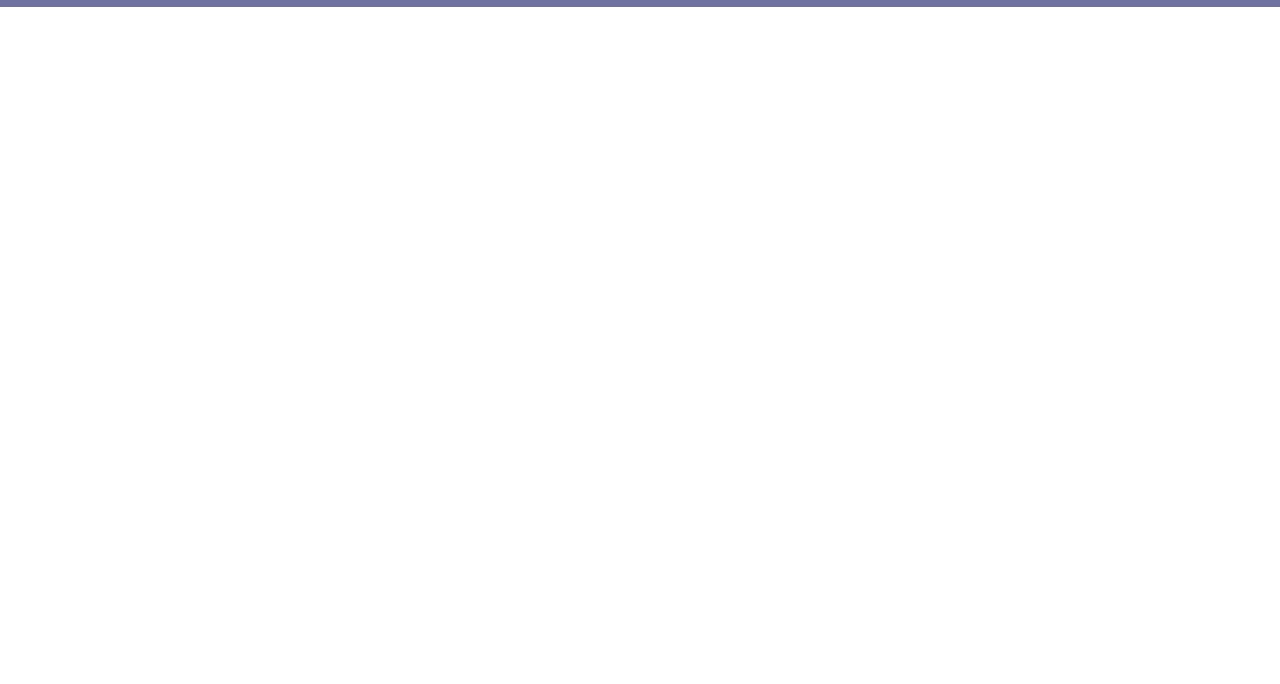
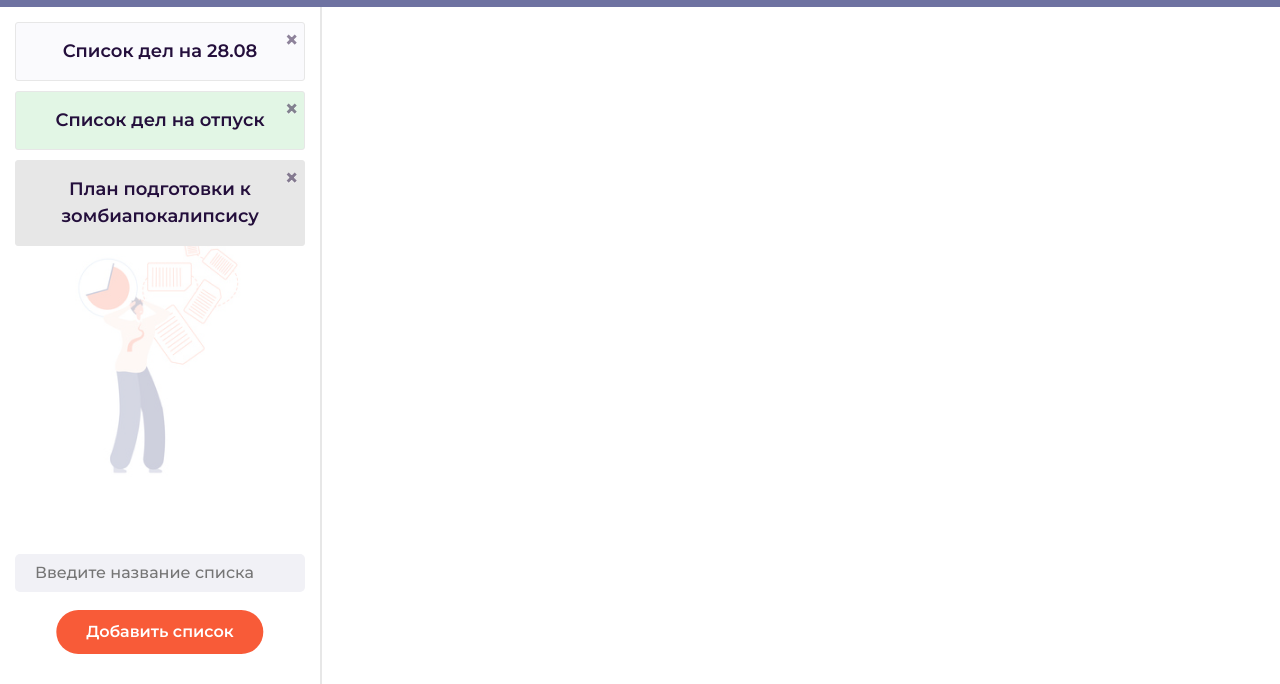
Before and after one commit to alyonaStartseva77/JUSTDOit, a website: page src/main.html in a window 1280 px wide. Shown: the part 116-800 px from the top of the page. Drawn offline with nearby package versions, Linux system fonts and the light colour scheme; files whose address does not match are found by name.

Commit message:
Added layout for to-do lists Left part of the layout is completely done: added display of to-do lists and creation

```diff
--- a/src/main.html
+++ b/src/main.html
@@ -17,7 +17,7 @@
 </head>
 <body>
 
-   <div class="container-fluid">
+   <div class="main container-fluid">
 
        <header class="row justify-content-between align-items-center">
            <div class="header__sort col-lg-3">
@@ -42,12 +42,43 @@
        <main class="todo row">
 
            <div class="todo__lists col-lg-3">
-
+             <div class="lists">
+                 <a type="button" class="lists__item empty">
+                     <span class="item__title unselectable">Список дел на 28.08</span>
+                     <object>
+                         <a type="button" class="close unselectable" aria-label="Close">
+                             <span aria-hidden="true">&times;</span>
+                         </a>
+                     </object>
+                 </a>
+                 <a type="button" class="lists__item done">
+                     <span class="item__title unselectable">Список дел на отпуск</span>
+                     <object>
+                         <a type="button" class="close unselectable" aria-label="Close">
+                             <span aria-hidden="true">&times;</span>
+                         </a>
+                     </object>
+                 </a>
+                 <a type="button" class="lists__item process">
+                     <span class="item__title unselectable">План подготовки к зомбиапокалипсису</span>
+                     <object>
+                         <a type="button" class="close unselectable" aria-label="Close">
+                             <span aria-hidden="true">&times;</span>
+                         </a>
+                     </object>
+                 </a>
+             </div>
+             <div class="create-list">
+                 <label class="list__title">
+                     <input class="titles-input" type="text" placeholder="Введите название списка">
+                 </label>
+                 <a class="add-list add-btn" href="#" type="button">Добавить список</a>
+             </div>
            </div>
 
-           <div class="todo__tasks col-lg-9">
+           <div class="vertical-line"></div>
 
-           </div>
+           <div class="todo__tasks col-lg-9"></div>
 
        </main>
 
--- a/src/sass/main.sass
+++ b/src/sass/main.sass
@@ -1,20 +1,65 @@
 //Colors
 $purple: #6E72A1
-$lightPurple: #8C8FB5
+$mediumPurple: #8C8FB5
+$preMediumPurple: #F1F1F6
+$lightPurple: #FAFAFD
 $darkBlue: #240F3C
 $orange: #F85B38
+$darkOrange: #CF482A
 $white: #fff
+$green: #E2F6E5
+$darkGreen: #BCE0C2
+$grey: #E7E7E7
+$darkGrey: #CCCCCC
+$lightGrey: #FAFAFD
 
 //Font-weight fonts
 $bold: 700
 $semiBold: 600
 $medium: 500
 
+.unselectable
+  -moz-user-select: none /* Mozilla Firefox */
+  -ms-user-select: none /* Internet Explorer (не поддерживается) */
+  -o-user-select: none /* Opera Presto (не поддерживается) */
+  -webkit-user-select: none /* Google Chrome, Opera Next, Safari */
+
+.add-btn
+  padding: 10px 30px
+  font-size: 16px
+  color: $white
+  background-color: $orange
+  border: 0
+  border-radius: 30px
+  &:active,
+  &:hover
+    text-decoration: none
+    color: $white
+    background-color: $darkOrange
+
+.titles-input
+  width: 100%
+  padding: 7px 20px
+  font-size: 16px
+  color: $mediumPurple
+  background-color: $preMediumPurple
+  border-radius: 5px
+  border: 0
+  outline: none
+
+html, body
+  height: 100%
+
 body
   font-family: 'Montserrat', sans-serif
   font-size: 18px
   font-weight: $semiBold
   color: $darkBlue
+
+.main
+  height: 100%
+  display: flex
+  flex-direction: column
 
 header
   padding: 10px 0
@@ -30,7 +75,7 @@ header
       font-weight: $medium
       font-size: 15px
       color: $white
-      background-color: $lightPurple
+      background-color: $mediumPurple
       border: 0
       border-radius: 4px
       outline: none
@@ -38,3 +83,66 @@ header
     option
       color: $darkBlue
       background-color: $white
+
+.todo
+  flex-grow: 1
+
+.todo__lists
+  height: 100%
+  display: flex
+  flex-direction: column
+  padding-top: 15px
+  background: url(".././img/main-page/list.png") no-repeat center
+
+  .lists
+    flex: 1 0 auto
+
+  .lists__item
+    position: relative
+    width: 100%
+    padding: 15px 0
+    margin-bottom: 10px
+    text-align: center
+    border: 1px solid $grey
+    border-radius: 3px
+    transition: all .1s
+
+    .close
+      position: absolute
+      top: 5px
+      right: 5px
+      outline: none
+
+  .empty
+    background-color: $lightGrey
+    &:hover
+      background-color: $grey
+
+  .done
+    background-color: $green
+    &:hover
+      background-color: $darkGreen
+      border-color: $darkGreen
+
+  .process
+    background-color: $grey
+    &:hover
+      background-color: $darkGrey
+      border-color: $darkGrey
+
+  .create-list
+    flex-shrink: 0
+    margin-bottom: 30px
+    .list__title
+      display: block
+      width: 100%
+
+    .add-list
+      margin-top: 10px
+      position: relative
+      left: 50%
+      transform: translate(-50%, 0)
+
+.vertical-line
+  height: 100%
+  border-left: 2px solid $grey
```
Also changed, not shown: src/js/main.js (+11 -0 lines), src/css/main.css.
